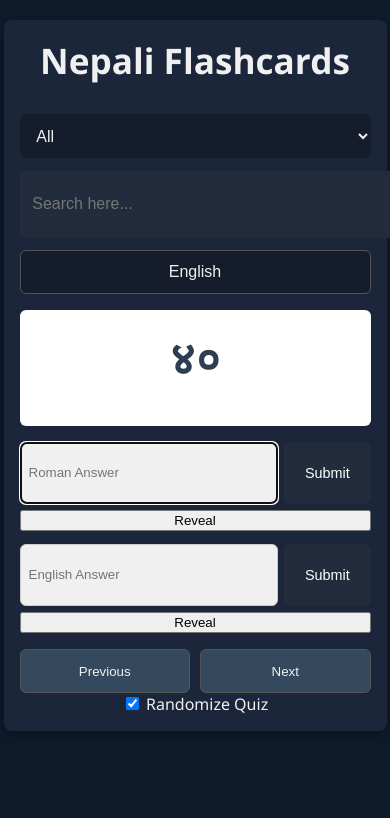
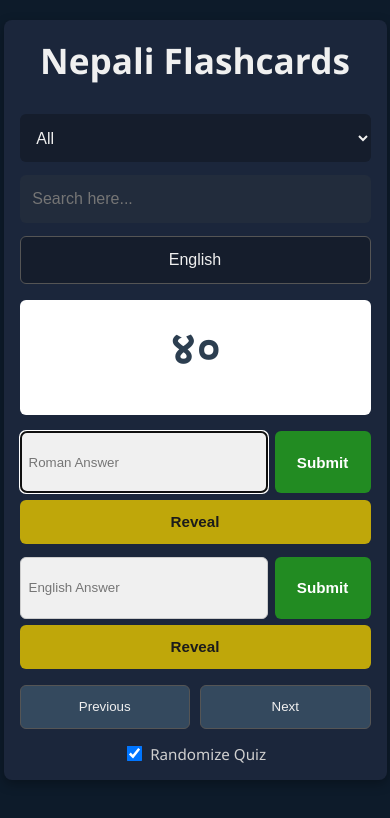
Before and after one commit to awakenworlds/nepali, a plain HTML site: page index.html in a window 390 px wide. Drawn offline with Linux system fonts and the light colour scheme.

Commit message:
Update style.css

```diff
--- a/style.css
+++ b/style.css
@@ -20,6 +20,10 @@ body {
     --very-dark-blue-hover: #222c3c;
     --default-grey: #34495e;
     --grey-hover: #4a637d;
+    --forest-green: #228B22;
+    --forest-green-hover: #2ca42c;
+    --dark-yellow: #bfa70a;
+    --dark-yellow-hover: #d4bf29;
 }
 
 /* --- TOP CONTAINER & TITLE --- */
@@ -52,52 +56,56 @@ h1 {
 .top-controls {
     display: flex;
     justify-content: space-between;
-    align-items: center;
+    align-items: stretch;
     margin-top: 0.8em;
     margin-bottom: 1em;
     width: 100%;
     gap: 10px;
 }
 
-select {
-    padding: 0.7em 0.8em;
+select,
+#search-input,
+#english-mode-btn {
     border-radius: 6px;
     border: none;
     font-size: 1rem;
-    background-color: var(--very-dark-blue);
     color: #f0f0f0;
-    line-height: 1.2;
-    cursor: pointer;
-    min-height: 44px;
+    height: 48px;
+    box-sizing: border-box;
 }
 
+/* Dropdown */
+select {
+    background-color: var(--very-dark-blue);
+    padding: 0 0.8em;
+    cursor: pointer;
+}
+
+/* Search box */
 .search-container {
     flex-grow: 1;
 }
 
 #search-input {
     width: 100%;
-    padding: 0.7em 0.8em;
-    border: none;
-    border-radius: 6px;
-    font-size: 1rem;
+    padding: 0 0.8em;
     background-color: var(--subtle-dark-blue);
-    color: #f0f0f0;
-    min-height: 44px;
 }
 
+/* English/Devanagari toggle button */
 #english-mode-btn {
-    padding: 0.7em 1em;
     background-color: var(--very-dark-blue);
     border: 1px solid #555;
-    color: #f0f0f0;
-    border-radius: 6px;
+    padding: 0 1em;
     cursor: pointer;
-    font-size: 1rem;
-    min-height: 44px;
+    transition: background-color 0.2s;
 }
 
-/* --- ROW 2: CARD CONTENT --- */
+#english-mode-btn:hover {
+    background-color: var(--very-dark-blue-hover);
+}
+
+/* --- CARD CONTENT --- */
 .card {
     background: #ffffff;
     border-radius: 6px;
@@ -128,7 +136,7 @@ select {
     color: #e74c3c;
 }
 
-/* --- INPUT ROW --- */
+/* --- INPUT & BUTTON ROW --- */
 .input-action-row {
     display: flex;
     gap: 0.4em;
@@ -145,20 +153,40 @@ select {
     min-height: 44px;
 }
 
+/* Submit button (forest green) */
 .submit-button {
-    background-color: var(--subtle-dark-blue);
+    background-color: var(--forest-green);
     color: white;
     border: none;
     border-radius: 6px;
-    padding: 0.6em 0.4em;
-    font-size: 0.9rem;
+    padding: 0.6em 0.8em;
+    font-size: 0.95rem;
     cursor: pointer;
     min-height: 44px;
+    font-weight: 600;
     white-space: nowrap;
 }
 
 .submit-button:hover {
-    background-color: var(--subtle-dark-blue-hover);
+    background-color: var(--forest-green-hover);
+}
+
+/* Reveal button (dark yellow) */
+.reveal-button {
+    background-color: var(--dark-yellow) !important;
+    color: #1b1b1b !important;
+    border: none;
+    border-radius: 6px;
+    padding: 0.6em 0.8em;
+    font-size: 0.95rem;
+    cursor: pointer;
+    min-height: 44px;
+    font-weight: 600;
+    white-space: nowrap;
+}
+
+.reveal-button:hover {
+    background-color: var(--dark-yellow-hover) !important;
 }
 
 /* --- NAV BUTTONS --- */
@@ -183,6 +211,54 @@ select {
     background-color: var(--grey-hover);
 }
 
+/* --- RANDOMIZE TOGGLE --- */
+#randomize-container {
+    margin-top: 1em;
+    font-size: 0.95rem;
+    color: #d0d0d0;
+}
+
+#randomize-container input[type="checkbox"] {
+    transform: scale(1.2);
+    margin-right: 0.4em;
+}
+
+/* --- SEARCH RESULTS --- */
+.search-results-container {
+    background: #1b263b;
+    width: 100%;
+    padding: 0;
+    text-align: left;
+}
+
+#search-results-list {
+    list-style: none;
+    padding: 0;
+    margin: 0.5em 0 1em 0;
+    max-height: 300px;
+    overflow-y: auto;
+}
+
+#search-results-list li {
+    background-color: #2c3e50;
+    padding: 0.7em;
+    margin-bottom: 0.5em;
+    border-radius: 4px;
+    cursor: pointer;
+    display: flex;
+    justify-content: space-between;
+    align-items: center;
+    font-size: 1.1rem;
+}
+
+#search-results-list li:hover {
+    background-color: #3d566e;
+}
+
+.hidden {
+    display: none !important;
+}
+
 /* --- MOBILE LAYOUT --- */
 @media (max-width: 450px) {
     .quiz-container {
@@ -191,11 +267,15 @@ select {
 
     .top-controls {
         flex-direction: column;
+        align-items: stretch;
         gap: 0.8em;
     }
 
-    .top-controls > * {
+    select,
+    #search-input,
+    #english-mode-btn {
         width: 100%;
+        height: 48px;
     }
 
     .input-action-row {
@@ -223,35 +303,3 @@ select {
         flex: 1;
     }
 }
-
-/* Search results */
-.search-results-container {
-    background: #1b263b;
-    width: 100%;
-    padding: 0;
-    text-align: left;
-}
-
-#search-results-list {
-    list-style: none;
-    padding: 0;
-    margin: 0.5em 0 1em 0;
-    max-height: 300px;
-    overflow-y: auto;
-}
-
-#search-results-list li {
-    background-color: #2c3e50;
-    padding: 0.7em;
-    margin-bottom: 0.5em;
-    border-radius: 4px;
-    cursor: pointer;
-    display: flex;
-    justify-content: space-between;
-    align-items: center;
-    font-size: 1.1rem;
-}
-
-.hidden {
-    display: none !important;
-}
```
